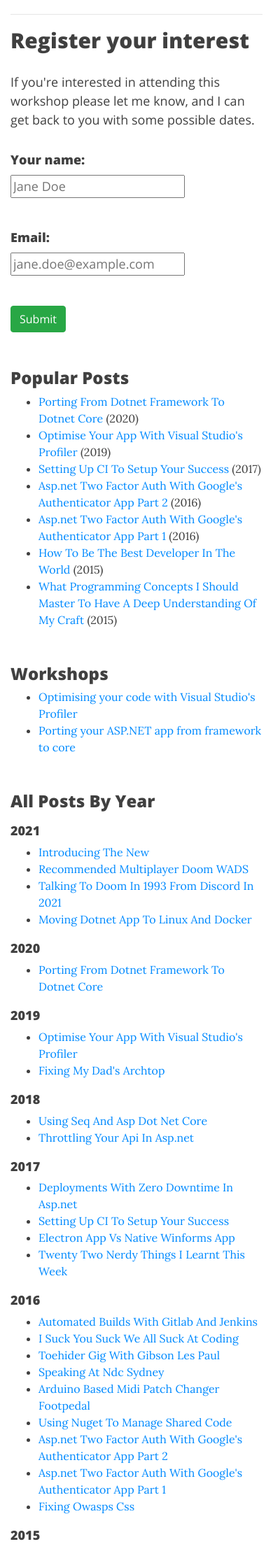
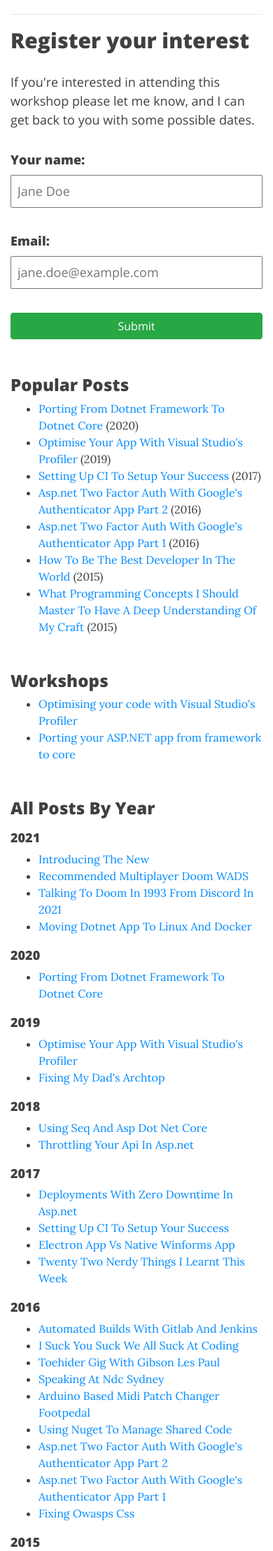
Before and after one commit to rocklan/rocklan.github.io, a Jekyll site: the page built from docs/workshops/porting-your-aspnet-app-from-framework-to-core.md, in a window 390 px wide. Shown: the part 2162-4379 px from the top of the page at 70% size. Built offline with Jekyll 4.4.1, drawn with Linux system fonts in a browser that asks for light colours.

Commit message:
cleaned up workshop pages formatting

```diff
--- a/docs/_includes/assets/js/site/extrastuff.js
+++ b/docs/_includes/assets/js/site/extrastuff.js
@@ -1,4 +1,4 @@
-document.addEventListener("DOMContentLoaded", function(){
+function updateDaysDeveloping() {
   var daysdeveloping = document.getElementById('daysdeveloping');
   if (daysdeveloping) {
       const oneDay = 24 * 60 * 60 * 1000; // hours*minutes*seconds*milliseconds
@@ -12,6 +12,10 @@ document.addEventListener("DOMContentLoaded", function(){
       var years = Math.abs(ageDate.getUTCFullYear() - 1970);
       daysdeveloping.innerText = years  + ' years (' + diffDays.toLocaleString() + ' days)';
   }
+}
+
+document.addEventListener("DOMContentLoaded", function(){
+  updateDaysDeveloping();
 });
 
 (function (i, s, o, g, r, a, m) {
--- a/docs/assets/css/bundle-site.css
+++ b/docs/assets/css/bundle-site.css
@@ -1,7 +1,7 @@
 ---
 ---
 
-{% include /assets/css/fontawesome.all.min.css %}
-{% include /assets/css/bootstrap.min.css %}
-{% include /assets/css/beautifuljekyll.css %}
-{% include /assets/css/lb.css %}
+{% include /assets/css/site/fontawesome.all.min.css %}
+{% include /assets/css/site/bootstrap.min.css %}
+{% include /assets/css/site/beautifuljekyll.css %}
+{% include /assets/css/site/lb.css %}
--- a/docs/workshops/porting-your-aspnet-app-from-framework-to-core.md
+++ b/docs/workshops/porting-your-aspnet-app-from-framework-to-core.md
@@ -35,19 +35,17 @@ By the end of this workshop you'll be able to profile your code and work out whe
 <div id="submitform">
     <p>If you're interested in attending this workshop please let me know, and I can get back to you with some possible dates.</p>
     <div class="row">
-        <div class="col-sm-6">
+        <div class="col-sm-9">
             <form>
                 <div class="form-group">
                     <label for="name" class="text-input-label">Your name:</label> <br>
                     <input type="text" class="text-input-control" id="name" maxlength="50" placeholder="Jane Doe">
                 </div>
-                <br>
                 <div class="form-group">
                     <label for="email" class="text-input-label">Email:</label> <br>
                     <input type="email" class="text-input-control" id="email" maxlength="100" placeholder="jane.doe@example.com">
                 </div>
-                <br>
-
+                <input type="hidden" id="workshopname" value="Porting your ASP.NET app from framework to core" />
                 <button type="button" class="btn btn-success" id="submitbutton">Submit</button>
             </form>
         </div>
```
Also changed, not shown: docs/_includes/assets/css/site/lb.css (renamed from docs/_includes/assets/css/lb.css, +8 -0 lines), docs/workshops/optimising-your-code-with-visual-studios-profiler.md (+1 -3 lines), docs/_includes/assets/css/site/beautifuljekyll.css (renamed from docs/_includes/assets/css/beautifuljekyll.css), docs/_includes/assets/css/site/bootstrap-social.css (renamed from docs/_includes/assets/css/bootstrap-social.css), docs/_includes/assets/css/site/bootstrap.min.css, docs/_includes/assets/css/site/fontawesome.all.min.css (renamed from docs/_includes/assets/css/fontawesome.all.min.css), docs/_includes/assets/css/site/pygment_highlights.css (renamed from docs/_includes/assets/css/pygment_highlights.css). Lines whose indentation alone changed are shown as unchanged.
